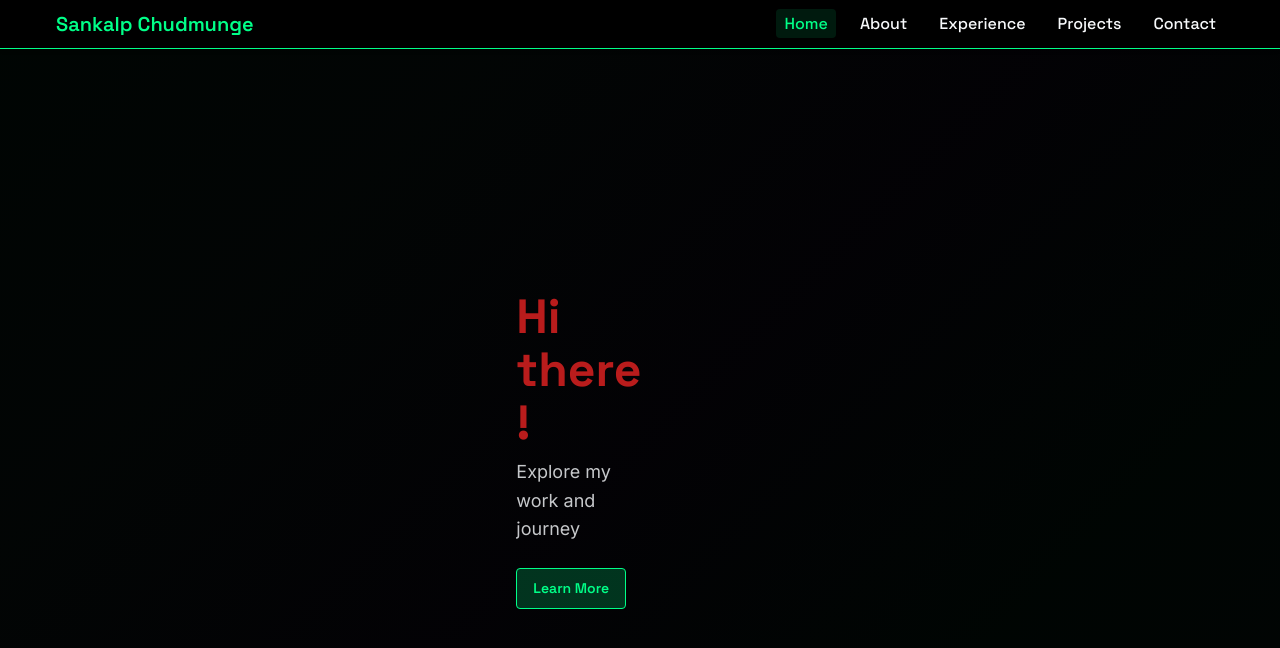
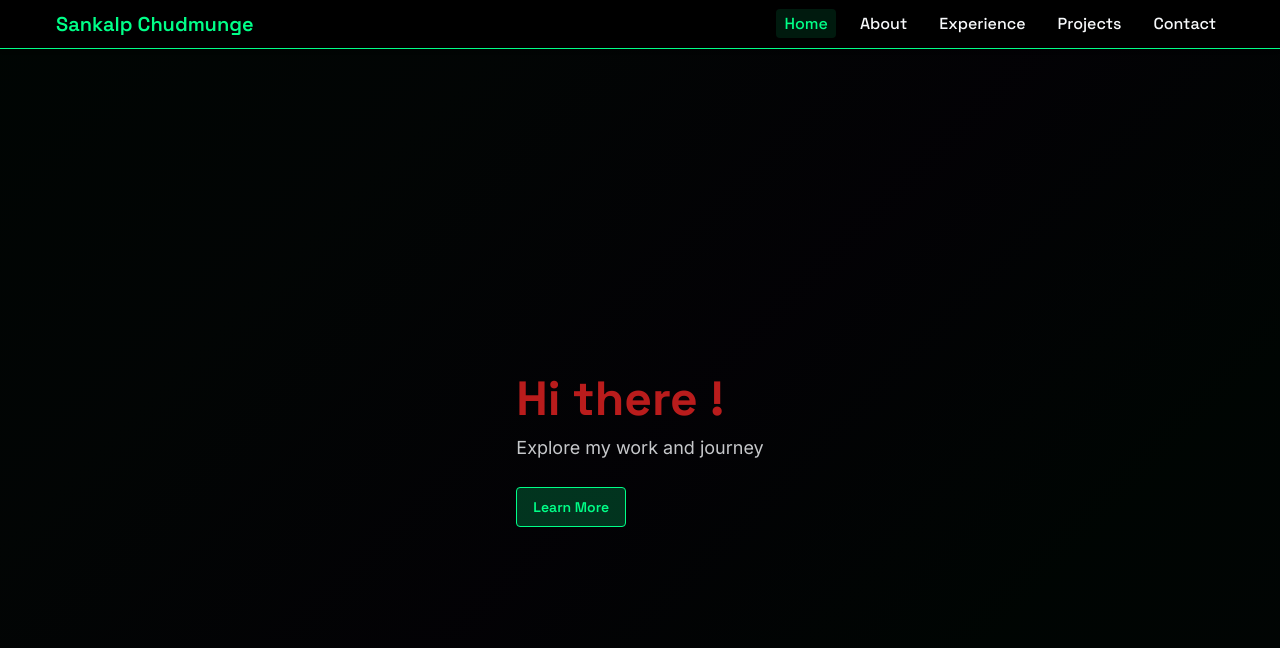
Before and after one commit to mountain-snatcher/mountain-snatcher.github.io, a Jekyll site: the page built from index.md, in a window 1280 px wide and 900 px high. Shown: the top 648 px of the window. Built offline with Jekyll 4.4.1, drawn with Linux system fonts in a browser that asks for light colours; a script that is not in the unit is left out; comment, search, counter and statistics services are not loaded.

```diff
--- a/assets/css/style.css
+++ b/assets/css/style.css
@@ -144,6 +144,12 @@
 }
 
 
+.hero .container {
+    max-width: none;
+    margin: 0;
+    padding: 0 40px;
+}
+
 .hero-content {
     display: grid;
     grid-template-columns: 1fr;
@@ -151,13 +157,13 @@
     align-items: center;
     position: relative;
     z-index: 10;
-    padding-left: 0;
+    justify-items: start;
 }
 
 .hero-text {
     justify-self: start;
     text-align: left;
-    max-width: 50%;
+    max-width: 600px;
     padding-left: 0;
     margin-left: 0;
 }
```
